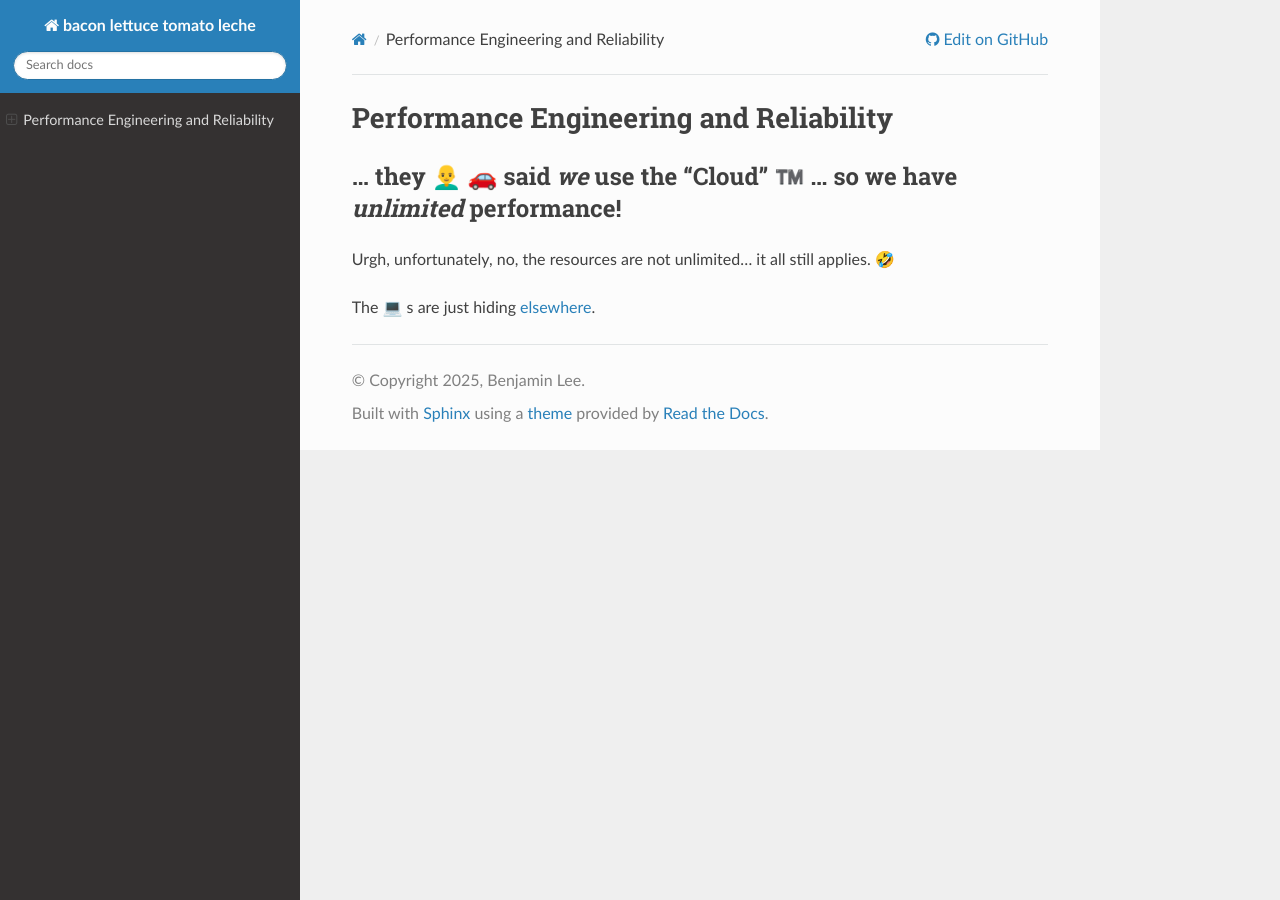
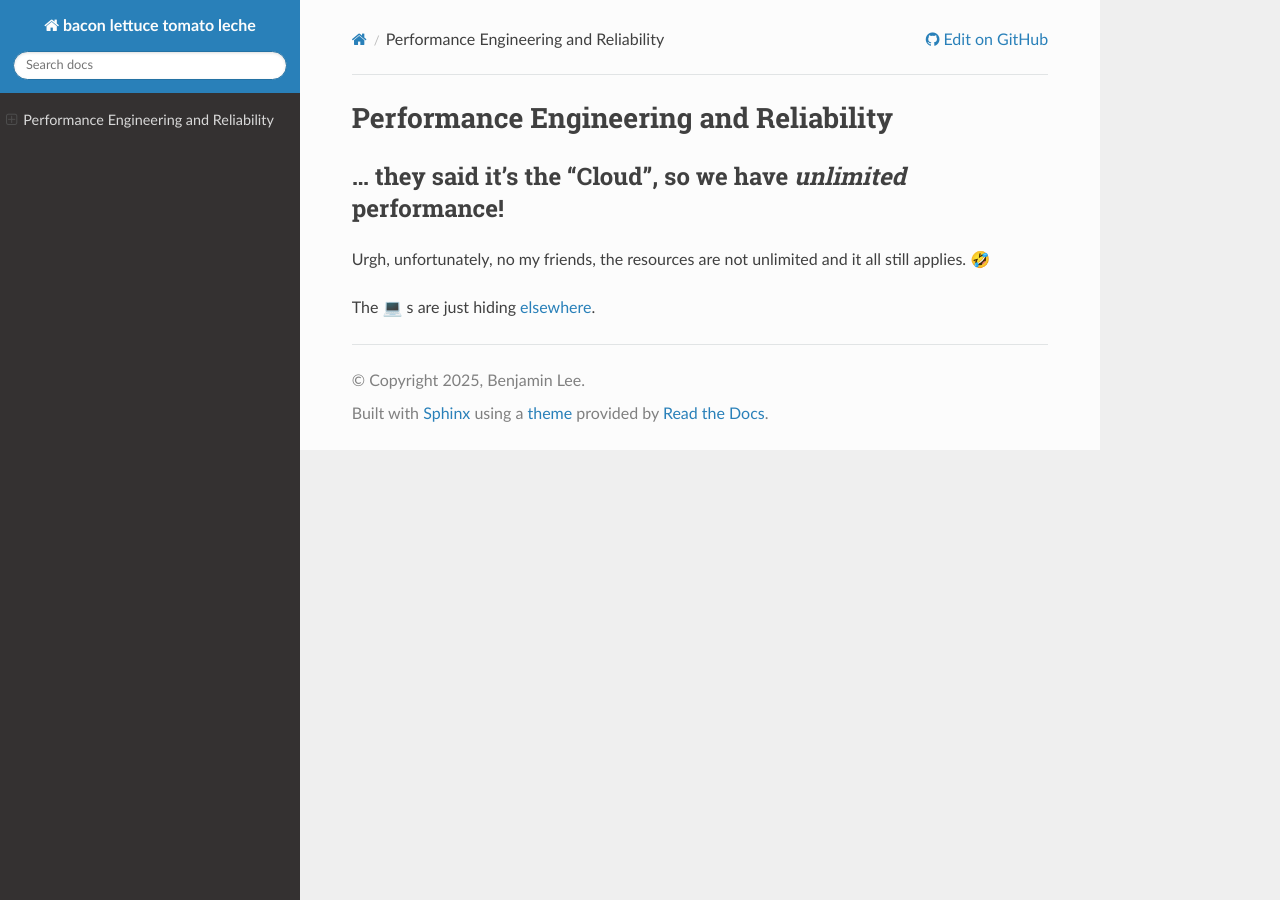
Before and after one commit to bltb/bltb.github.io, a Sphinx documentation site: the page built from docs/index.rst, in a window 1280 px wide. Built offline with Sphinx 7.4.7 and the Read the Docs theme 3.1.0, drawn with Linux system fonts in a browser that asks for light colours.

Commit message:
Update index.rst

```diff
--- a/docs/index.rst
+++ b/docs/index.rst
@@ -1,10 +1,10 @@
 Performance Engineering and Reliability
 =======================================
 
-... they |:man_bald:| |:car:| said *we* use the "Cloud" |:tm:| ... so we have *unlimited* performance!
-************************************************************************************************
+... they said it's the "Cloud", so we have *unlimited* performance!
+*******************************************************************
 
-Urgh, unfortunately, no, the resources are not unlimited... it all still applies. |:rofl:|
+Urgh, unfortunately, no my friends, the resources are not unlimited and it all still applies. |:rofl:|
 
 The |:computer:| s are just hiding
 `elsewhere <https://blog.google/inside-google/infrastructure/googles-data-centers-inside-look//>`__.
```
